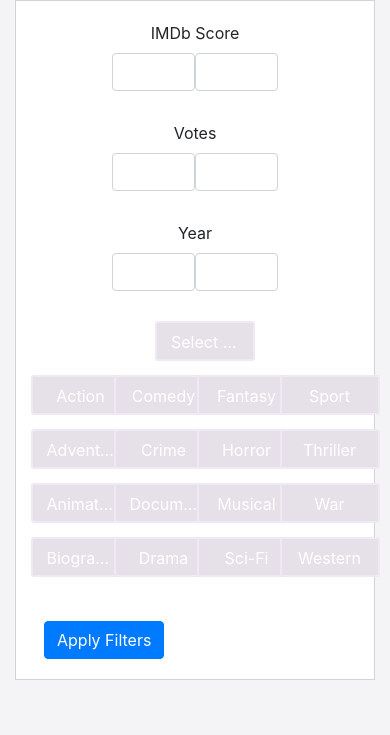
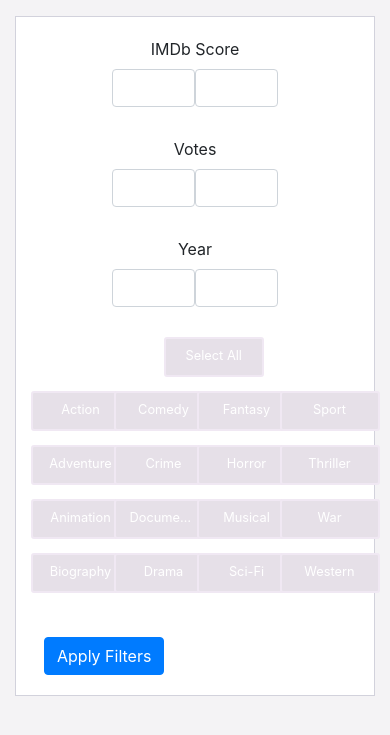
Before and after one commit to bharm16/nextreel-lite, a Python web app: template templates/set_filters.html in a window 390 px wide. Shown: the top 735 px of the page. Run offline with Jinja, Linux system fonts and the light colour scheme; the template is opened without the code that fills it, so the values that code supplies are empty; some libraries are stand-ins or nearby versions.

Commit message:
additional changes to set_filters.html

```diff
--- a/templates/set_filters.html
+++ b/templates/set_filters.html
@@ -47,7 +47,6 @@
 
         .card-body {
             flex: 1 1 auto;
-        {#padding: 1.25rem;#}
         }
 
 
@@ -59,9 +58,7 @@
         }
 
         label.check input {
-            position: absolute;
-        {#top: 0;#}
-        {#left: 0;#}
+            {#position: absolute;#}
             visibility: hidden;
             pointer-events: none;
         }
@@ -72,7 +69,6 @@
             display: inline-block;
             color: #e0dde1;
             border-radius: 3px;
-        {#text-transform: uppercase;#}
         }
 
         label.check input:checked + span {
@@ -104,15 +100,6 @@
 
 
 
-
-        {##}
-        {#.language-dropdown {#}
-        {#    width: 100%;  /* You can set this to any value that suits your design */#}
-        {#    align-items: center;  /* Center text vertically */#}
-        {#    justify-content: center;#}
-        {#
-{#        #}
-
         /* Add these styles to make the checkboxes the same size */
         .check span {
             /* ... existing styles ... */
@@ -142,10 +129,15 @@
             align-items: center;
         }
 
-
-
-
-
+        @media (max-width: 768px) {
+            .card {
+                margin: 1rem; /* Smaller margin on smaller screens */
+            }
+            .check span {
+                padding: 0.25rem 0.5rem; /* Smaller padding on smaller screens */
+                font-size: 0.8rem; /* Smaller font size on smaller screens */
+            }
+        }
 
 
     </style>
```
